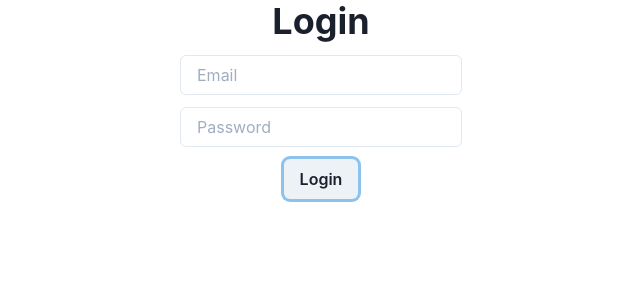
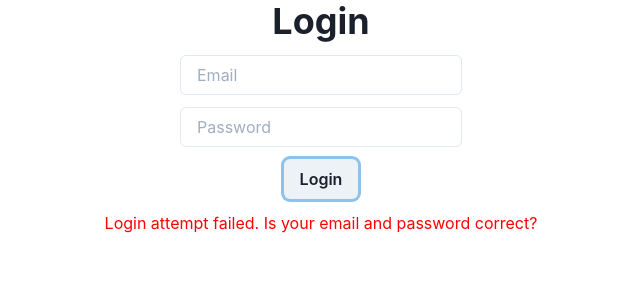
Before and after one commit to jasontdev/mutodo-client, a React (Create React App) app: page /login in a window 1280 px wide. Both pictures are taken after a click on the button "Login". Shown: the top 300 px of the page, without its empty margins (319-959 px from the left). Built offline with nearby package versions, Linux system fonts and the light colour scheme; no server answers.

Commit message:
Basic password form functional

```diff
--- a/src/routes/Login.jsx
+++ b/src/routes/Login.jsx
@@ -1,15 +1,50 @@
 import React from 'react';
-import { Box, Button, Heading, Input, Stack } from '@chakra-ui/react';
+import { Box, Button, Heading, Input, Stack, Text } from '@chakra-ui/react';
+import { useState } from 'react/cjs/react.development';
+import { gql, useLazyQuery } from '@apollo/client';
+
+const jwtQuery = gql`
+  query GetJwt($email: String!, $password: String!) {
+    login(email: $email, rawPassword: $password) {
+      jwt
+    }
+  }
+`;
 
 export default function Login() {
+  const [email, setEmail] = useState();
+  const [password, setPassword] = useState();
+  const [getJwt, { error }] = useLazyQuery(jwtQuery);
+
   return (
     <Box display="flex" flexDirection="column" alignItems="center">
       <Heading>Login</Heading>
       <Stack spacing={3} marginTop={3}>
-        <Input placeholder="Email" />
-        <Input placeholder="Password" />
+        <Input
+          placeholder="Email"
+          value={email}
+          onChange={(e) => setEmail(e.target.value)}
+        />
+        <Input
+          placeholder="Password"
+          type="password"
+          value={password}
+          onChange={(e) => setPassword(e.target.value)}
+        />
       </Stack>
-      <Button marginTop={3}>Login</Button>
+      <Button
+        marginTop={3}
+        onClick={() => getJwt({ variables: { email, password } })}
+      >
+        Login
+      </Button>
+      {error ? (
+        <Text color="red" marginTop={3}>
+          Login attempt failed. Is your email and password correct?
+        </Text>
+      ) : (
+        <div />
+      )}
     </Box>
   );
 }
```
